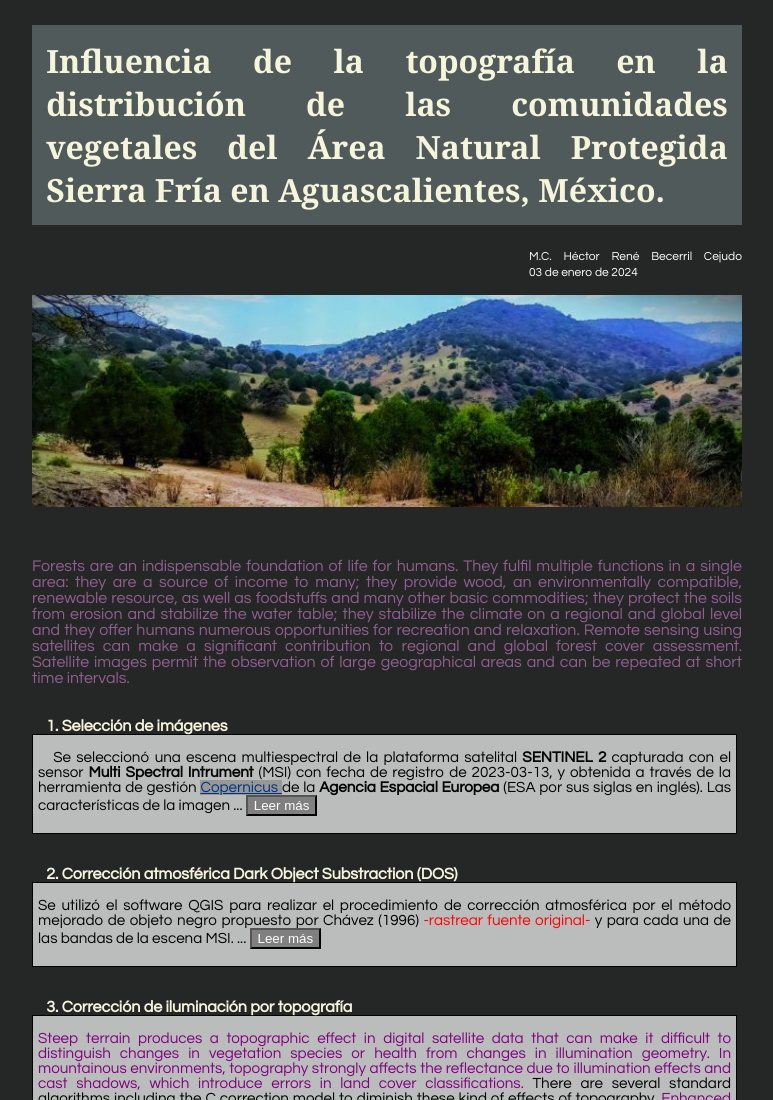
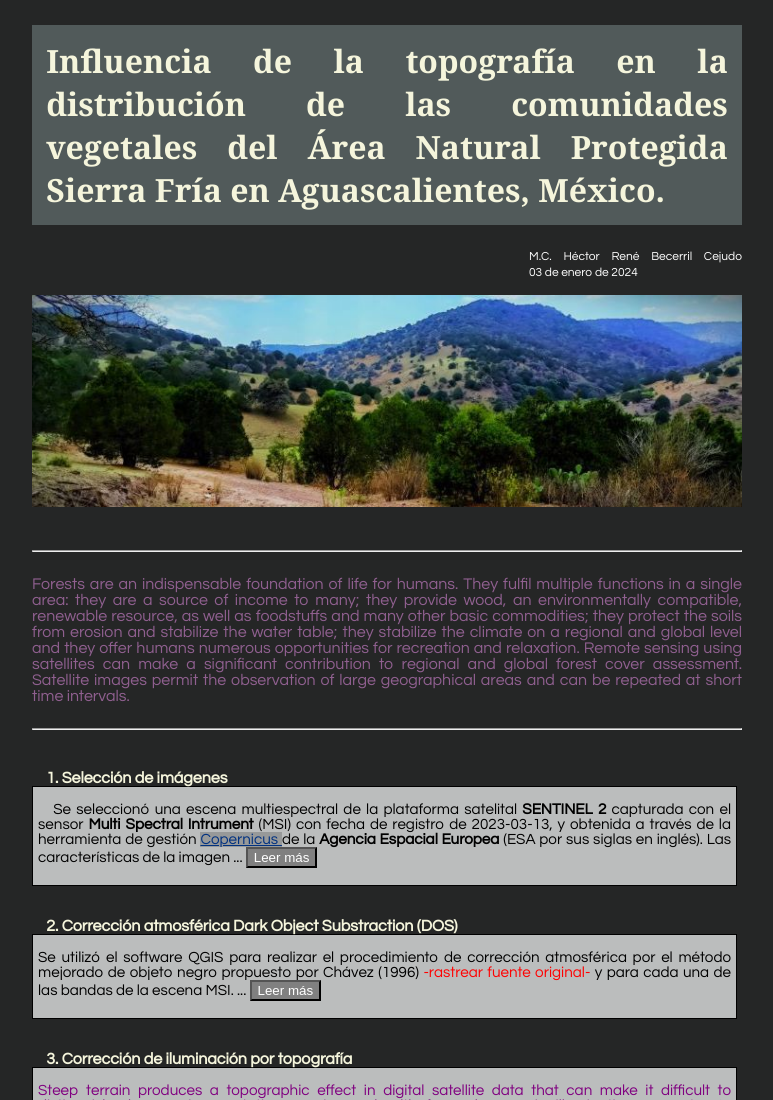
Before and after one commit to renebec/ANPSF2024-journey, a plain HTML site: page docs/index.html in a window 1280 px wide. Shown: the top 1100 px of the page, without its empty margins (253-1026 px from the left). Drawn offline with Linux system fonts and the light colour scheme.

Commit message:
Add files via upload

```diff
--- a/docs/index.html
+++ b/docs/index.html
@@ -28,6 +28,7 @@
         <img src="sierra1.jpg" width="100%" alt="Vista de la Sierra Fría"><br>
         <br>
         <br>
+        <hr />
         <br>
         <text style="color:#906090;">Forests are an indispensable foundation of life for humans. They fulfil multiple functions
             in a single area: they are a source of income to many; they provide wood, an environmentally
@@ -38,6 +39,8 @@
             forest cover assessment. Satellite images permit the observation of large geographical areas and
         can be repeated at short time intervals.</text>
         <br>
+        <br>
+        <hr />
         <br>
         <br>
     <h3>
```
